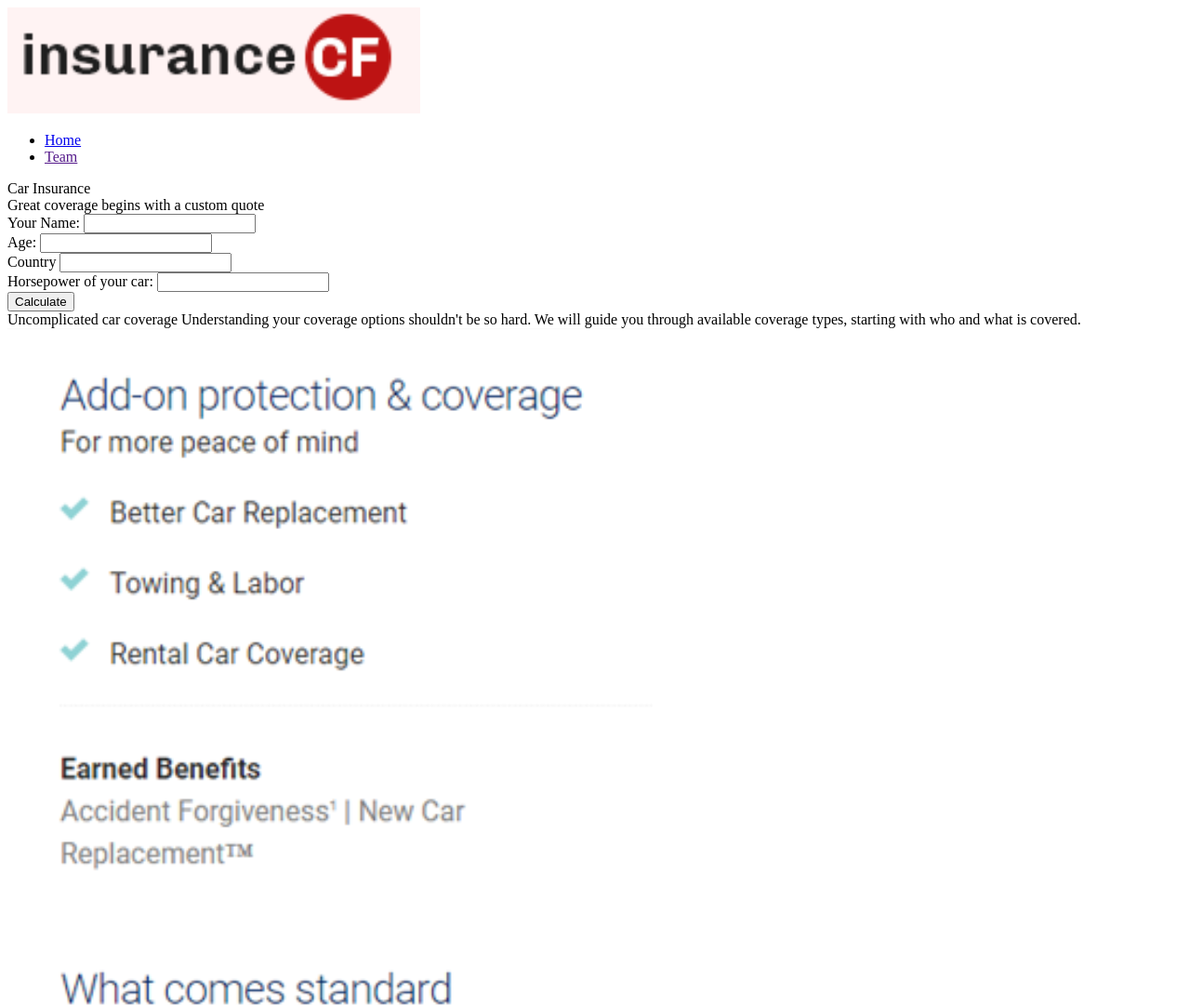
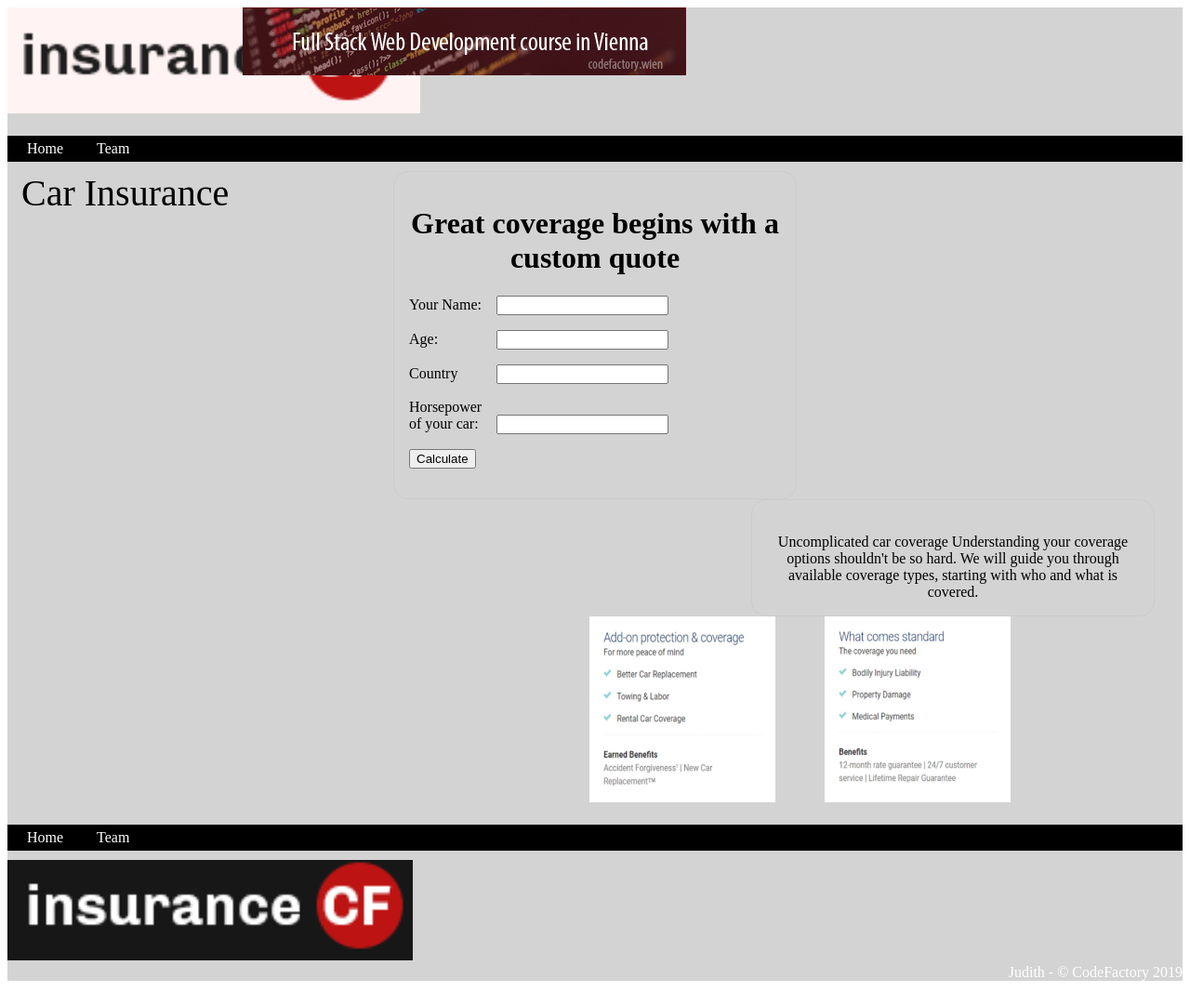
Before and after one commit to JLangLadurner/FSWD60-Judith-CodeReview-03, a plain HTML site: page index.html in a window 1280 px wide. Shown: the top 1081 px of the page at 93% size. After the commit the page ends 1055 px from the top, so only its background shows below. Drawn offline with Linux system fonts and the light colour scheme.

Commit message:
add basic Css and form styling

```diff
--- /dev/null
+++ b/css/Style01.css
@@ -0,0 +1,187 @@
+.container {
+	width: 100%;
+	float: left;
+	background-color: lightgrey;
+}
+
+#headline {
+	font-size: 40px;
+	margin-left: 15px;
+
+}
+
+.header {
+	width: 100%;
+	background-color: #FDF2F2;
+}
+
+#logoTop {
+	width: 20%;
+	float: left;
+
+}
+
+#FS {
+	width: 80%;
+	float: right;
+}
+
+/* nav bar top ----- start */
+.navTop{
+	clear: right;
+	float: left;
+	width: 100%;
+	padding: 5px 0px 5px 0px;
+	margin-top: 10px;
+}
+
+.navTop ul {
+  list-style-type: none;
+  margin: 5px 0px 5px 0px;
+  overflow: hidden;
+  background-color: black;
+  padding: 5px 5px 5px 5px;
+}
+
+.navTop li {
+  display: inline;
+}
+
+.navTop li a {
+ color: white;
+ padding: 14px 16px;
+ text-decoration: none;
+}
+
+.navTop li a:hover {
+	background-color: darkgrey;
+	color: black;
+}
+
+/* nav bar top ----- end */
+
+
+#headline {
+	clear: right;
+	float: left;
+	font-size: 40px;
+	margin-left: 15px;
+
+}
+
+/* img row ---- coverage --- start */
+.rowImg {
+	width: 40%;
+	margin-left: 600px;
+	display: flex;
+	justify-content: space-around;
+}
+
+#pix1 {
+	width: 200px;
+	height: 200px;
+}
+#pix2 {
+	width: 200px;
+	height: 200px;
+}
+
+/* img row ------coverage ---- end */
+
+/* form styling ----- start */
+
+.bgimg {
+	width: 100%;
+	float: left;
+}
+
+form {
+	margin: 0 auto;
+	width:400px;
+	padding: 1em;
+	border: 1px solid #CCC;
+	border-radius: 1em;
+}
+
+form div + div {
+	margin-top:  1em;
+}
+
+label {
+	display: inline-block;
+	width: 90px;
+	text-align: left;
+}
+
+/* does not work */
+.button {
+	margin-right: 150px;
+}
+
+/* form styling ---- end */
+
+
+#afterText {
+display: inline-block;
+text-align: center;
+width: 400px;
+margin-left: 800px;
+border: 1px solid #CCC;
+border-radius: 1em;
+padding: 1em;
+}
+
+h1 {
+	text-align: center;
+}
+
+
+/* nav bottom ----- start */
+
+.navBottom{
+	float: left;
+	width: 100%;
+	padding: 5px 0px 5px 0px;
+	margin-top: 10px;
+}
+
+.navBottom ul {
+  list-style-type: none;
+  margin: 5px 0px 5px 0px;
+  overflow: hidden;
+  background-color: black;
+  padding: 5px 5px 5px 5px;
+}
+
+.navBottom  li {
+  display: inline;
+}
+
+.navBottom li a {
+ color: white;
+ padding: 14px 16px;
+ text-decoration: none;
+}
+
+.navBottom li a:hover {
+	background-color: darkgrey;
+	color: black;
+}
+
+.footer{
+	width: 100%;
+	background-color: black;
+	color: white;
+}
+
+.copy {
+	float: left;
+	width: 100%;
+	text-align: right;
+}
+
+.logoBottom {
+ float: right;
+ width: 100%;
+
+}
--- a/index.html
+++ b/index.html
@@ -3,7 +3,7 @@
 <head>
 	<meta charset="utf-8">
 	<title></title>
-	<link rel="stylesheet" href="">
+	<link rel="stylesheet" href="css/Style01.css">
 </head>
 <body>
 	<div class="container">
@@ -14,6 +14,7 @@
 			<img src="img/logo_white.png" alt="Logo Insurance">
 			</div>
 			<div id="FS">
+			<a href="https://codefactory.wien/de/home/" target="_blank"><img src="img/banner-1.png" alt="FS banner"></a>
 			</div>
 		</div>
 	<!-- header section ----end -->
@@ -21,7 +22,7 @@
 		<nav class="navTop">
 			<ul>
 				<li><a href="#" title="Home">Home</a></li>
-				<li><a href="" title="Team">Team</a></li>
+				<li><a href="#" title="Team">Team</a></li>
 			</ul>
 		</nav>
 	<!-- navBar Top -----end	 -->
@@ -32,7 +33,7 @@
 	<!-- FormFields ------- start		 -->
 			<form action="index_submit" method="post" accept-charset="utf-8">
 				<div class=coverage>
-					Great coverage begins with a custom quote
+					<h1>Great coverage begins with a custom quote</h1>
 				</div>
 
 				<div id="insertName">
@@ -53,7 +54,7 @@
 				</div>
 
 				<div class="button">
-					<button type="submit">Calculate</button>
+					<button id="btn" type="submit">Calculate</button>
 				</div>
 				<div id="output">
 				</div>
@@ -61,18 +62,18 @@
 
 	<!-- formField ------end		 -->
 			<div id="afterText">
-				Uncomplicated car coverage
+				<h2></h2>Uncomplicated car coverage
 				Understanding your coverage options shouldn't be so hard.
 				We will guide you through available coverage types,
-				starting with who and what is covered.
+				starting with who and what is covered.</h2>
 			</div>
 
 			<div class="rowImg">
-				<div>
-					<img src="img/addCoverage.png" alt="Coverage">
+				<div class="img">
+					<img id="pix1"src="img/addCoverage.png" alt="Coverage">
 				</div>
-				<div>
-					<img src="img/coverage2.png" alt="Coverage">
+				<div class="img" >
+					<img id="pix2" src="img/coverage2.png" alt="Coverage">
 				</div>
 			</div>
 
```
Also changed, not shown: img/banner-1.png (added), js/JS_Insurance.js (added).
